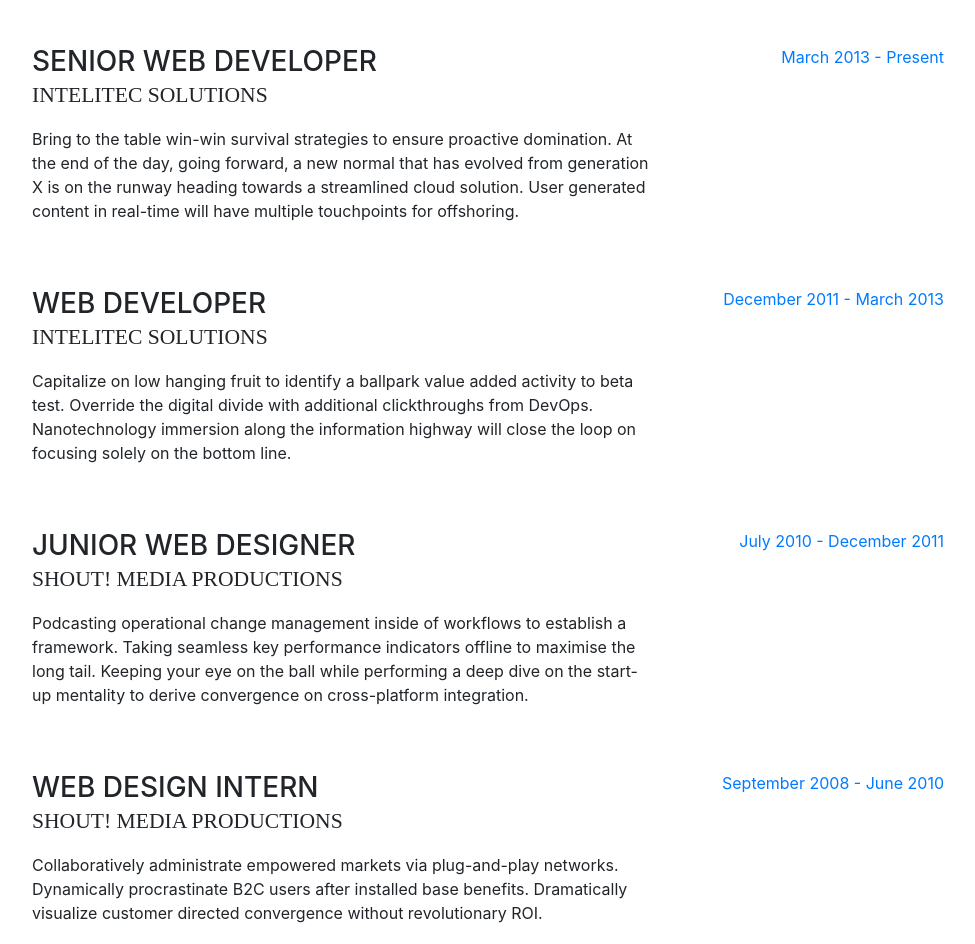
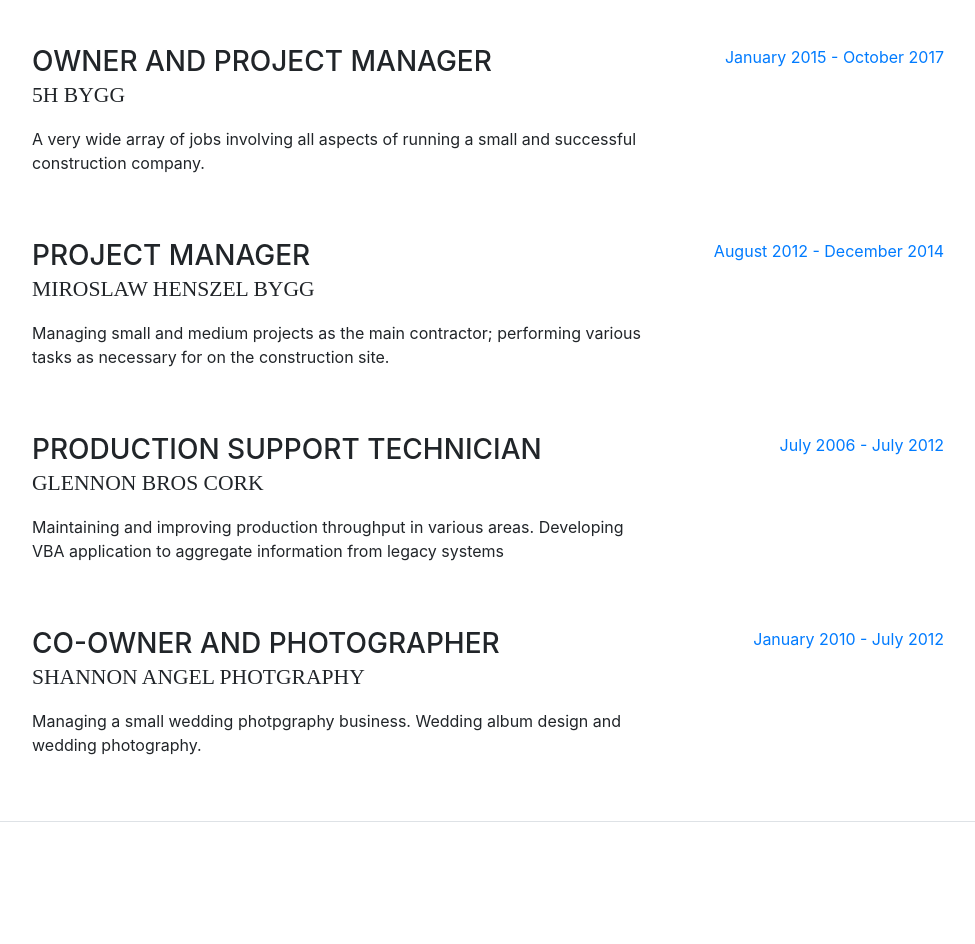
Before and after one commit to LinearMilk/my-online-cv, a website with bundled scripts: page index.html in a window 1280 px wide. Shown: the part 1689-2633 px from the top of the page, without its empty margins (288-1263 px from the left). Built offline with nearby package versions, Linux system fonts and the light colour scheme; a web font is replaced by a local one.

Commit message:
Updating experience

```diff
--- a/index.html
+++ b/index.html
@@ -73,7 +73,7 @@
             <a href="mailto:witold.henszel@gmail.com">witold.henszel@gmail.com</a>
           </div>
           <p class="mb-5">I am a construction engineer who, after 11 years in the industry, decided to change
-            gears and follow my passion for wirting code. I am a very versatile and a quick learner, and I
+            gears and follow my passion for writing code. I am INTJ personality, a quick learner, and I
             work well as part of a team with both detail and big picture.</p>
           <ul class="list-inline list-social-icons mb-0">
 
@@ -126,45 +126,45 @@
 
           <div class="resume-item d-flex flex-column flex-md-row mb-5">
             <div class="resume-content mr-auto">
-              <h3 class="mb-0">Senior Web Developer</h3>
-              <div class="subheading mb-3">Intelitec Solutions</div>
-              <p>Bring to the table win-win survival strategies to ensure proactive domination. At the end of the day, going forward, a new normal that has evolved from generation X is on the runway heading towards a streamlined cloud solution. User generated content in real-time will have multiple touchpoints for offshoring.</p>
+              <h3 class="mb-0">Owner and Project Manager</h3>
+              <div class="subheading mb-3">5H Bygg</div>
+              <p>A very wide array of jobs involving all aspects of running a small and successful construction company.</p>
             </div>
             <div class="resume-date text-md-right">
-              <span class="text-primary">March 2013 - Present</span>
+              <span class="text-primary">January 2015 - October 2017</span>
             </div>
           </div>
 
           <div class="resume-item d-flex flex-column flex-md-row mb-5">
             <div class="resume-content mr-auto">
-              <h3 class="mb-0">Web Developer</h3>
-              <div class="subheading mb-3">Intelitec Solutions</div>
-              <p>Capitalize on low hanging fruit to identify a ballpark value added activity to beta test. Override the digital divide with additional clickthroughs from DevOps. Nanotechnology immersion along the information highway will close the loop on focusing solely on the bottom line.</p>
+              <h3 class="mb-0">Project Manager</h3>
+              <div class="subheading mb-3">Miroslaw Henszel Bygg</div>
+              <p>Managing small and medium projects as the main contractor; performing various tasks as necessary for on the construction site.</p>
             </div>
             <div class="resume-date text-md-right">
-              <span class="text-primary">December 2011 - March 2013</span>
+              <span class="text-primary">August 2012 - December 2014</span>
             </div>
           </div>
 
           <div class="resume-item d-flex flex-column flex-md-row mb-5">
             <div class="resume-content mr-auto">
-              <h3 class="mb-0">Junior Web Designer</h3>
-              <div class="subheading mb-3">Shout! Media Productions</div>
-              <p>Podcasting operational change management inside of workflows to establish a framework. Taking seamless key performance indicators offline to maximise the long tail. Keeping your eye on the ball while performing a deep dive on the start-up mentality to derive convergence on cross-platform integration.</p>
+              <h3 class="mb-0">Production Support Technician</h3>
+              <div class="subheading mb-3">Glennon Bros Cork</div>
+              <p>Maintaining and improving production throughput in various areas. Developing VBA application to aggregate information from legacy systems</p>
             </div>
             <div class="resume-date text-md-right">
-              <span class="text-primary">July 2010 - December 2011</span>
+              <span class="text-primary">July 2006 - July 2012</span>
             </div>
           </div>
 
           <div class="resume-item d-flex flex-column flex-md-row">
             <div class="resume-content mr-auto">
-              <h3 class="mb-0">Web Design Intern</h3>
-              <div class="subheading mb-3">Shout! Media Productions</div>
-              <p>Collaboratively administrate empowered markets via plug-and-play networks. Dynamically procrastinate B2C users after installed base benefits. Dramatically visualize customer directed convergence without revolutionary ROI.</p>
+              <h3 class="mb-0">Co-owner and photographer </h3>
+              <div class="subheading mb-3">Shannon Angel Photgraphy</div>
+              <p>Managing a small wedding photpgraphy business. Wedding album design and wedding photography. </p>
             </div>
             <div class="resume-date text-md-right">
-              <span class="text-primary">September 2008 - June 2010</span>
+              <span class="text-primary">January 2010 - July 2012</span>
             </div>
           </div>
 
@@ -249,8 +249,8 @@
       <section class="resume-section p-3 p-lg-5 d-flex flex-column" id="interests">
         <div class="my-auto">
           <h2 class="mb-5">Interests</h2>
-          <p>My interests vary widely, from coding, reading and meditation on the quiet side, through board gaming, gardening and cooking to bouldering, cycling and Taekwondo on the active side.</p>
-          <p class="mb-0">I enjoy learning about and studying Easter schools of thought, especially when being explained by Alan Watts. I mainly practice mindfullness meditation, but would occasionaly try something different. I am a big fan of board games, my latest fascination being Terraforming Mars and Mansions of Madness. As soon as the winter is over I get my gardening supplies out and setup my little growing plot in the balcony, which provides me with endless supplies for cooking.</p>
+          <p>My interests vary widely, from coding, reading and meditation on the quiet side, through gaming, gardening and cooking to bouldering, cycling and Taekwondo on the active side.</p>
+          <p class="mb-0"> I am a big fan of board games, my latest fascination being Terraforming Mars and Mansions of Madness. As soon as the winter is over I get my gardening supplies out and setup my little growing plot in the balcony, which provides me with endless supplies for cooking. I enjoy learning about and studying Easter schools of thought, especially when being explained by Alan Watts. I mainly practice mindfullness meditation, but would occasionaly try something different. I'm also a couchsurfing host and a member of the burning community.</p>
         </div>
       </section>
 
```
